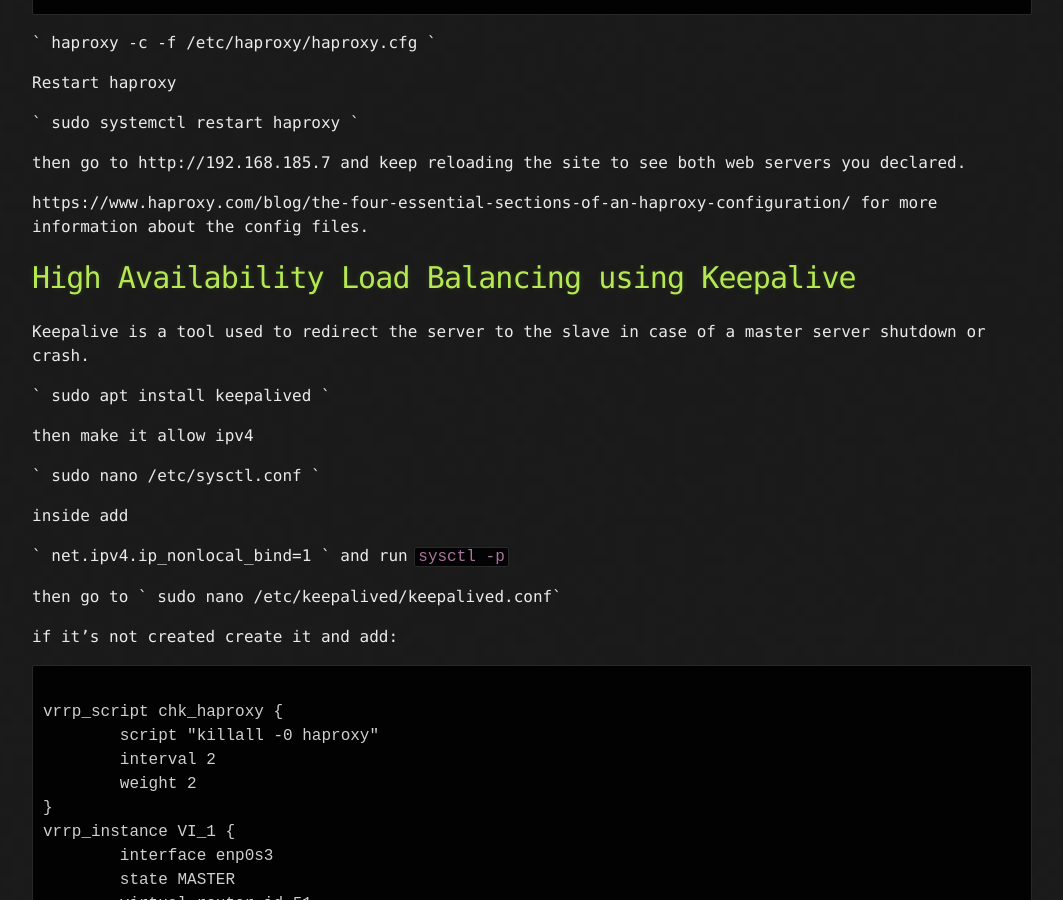
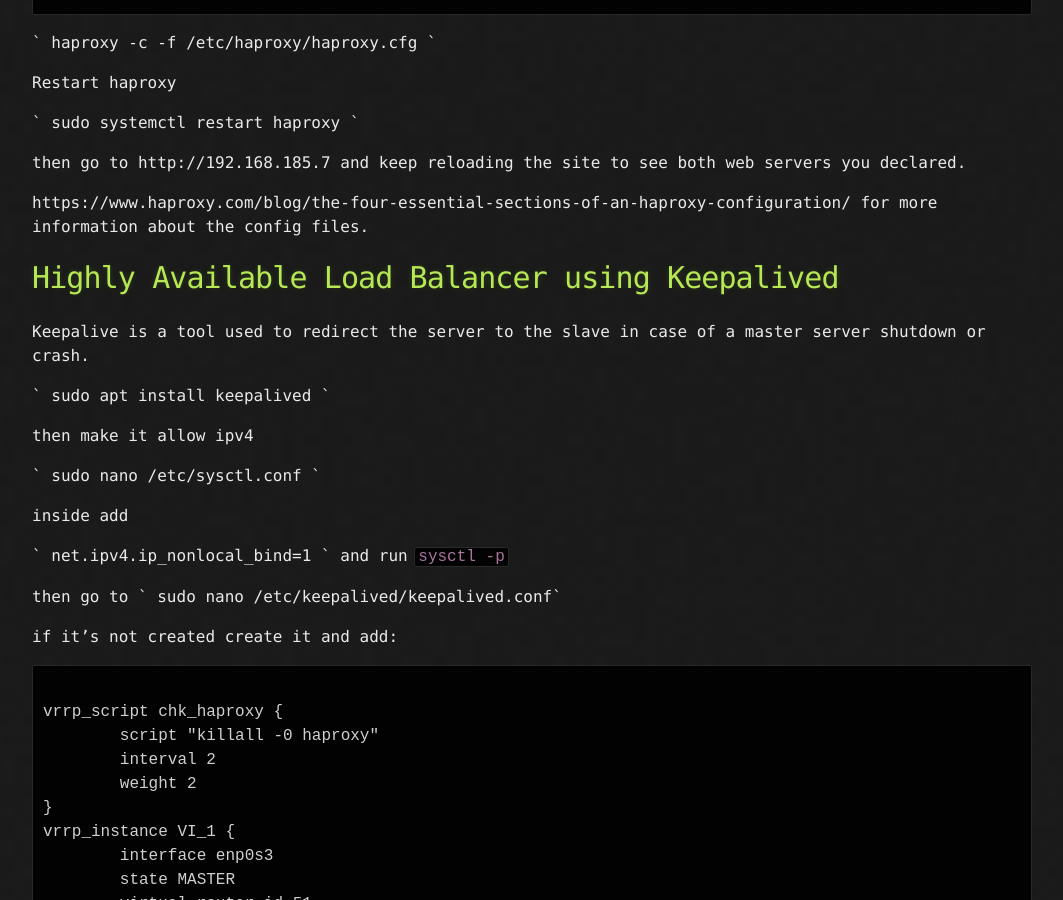
Before and after one commit to iskenyildiz/iskenhub.info, a Jekyll site: the page built from _posts/2019-09-14-Proxy.markdown, in a window 1280 px wide and 900 px high, scrolled down 2928 px. Shown: the whole window, without its empty margins (108-1171 px from the left). Built offline with Jekyll 4.4.1, drawn with Linux system fonts in a browser that asks for light colours.

Commit message:
Update 2019-09-14-Proxy.markdown

```diff
--- a/_posts/2019-09-14-Proxy.markdown
+++ b/_posts/2019-09-14-Proxy.markdown
@@ -123,7 +123,7 @@ then go to http://192.168.185.7 and keep reloading the site to see both web serv
 
 https://www.haproxy.com/blog/the-four-essential-sections-of-an-haproxy-configuration/ for more information about the config files.
 
-# High Availability Load Balancing using Keepalive
+# Highly Available Load Balancer using Keepalived
 
 Keepalive is a tool used to redirect the server to the slave in case of a master server shutdown or crash.
 
```
